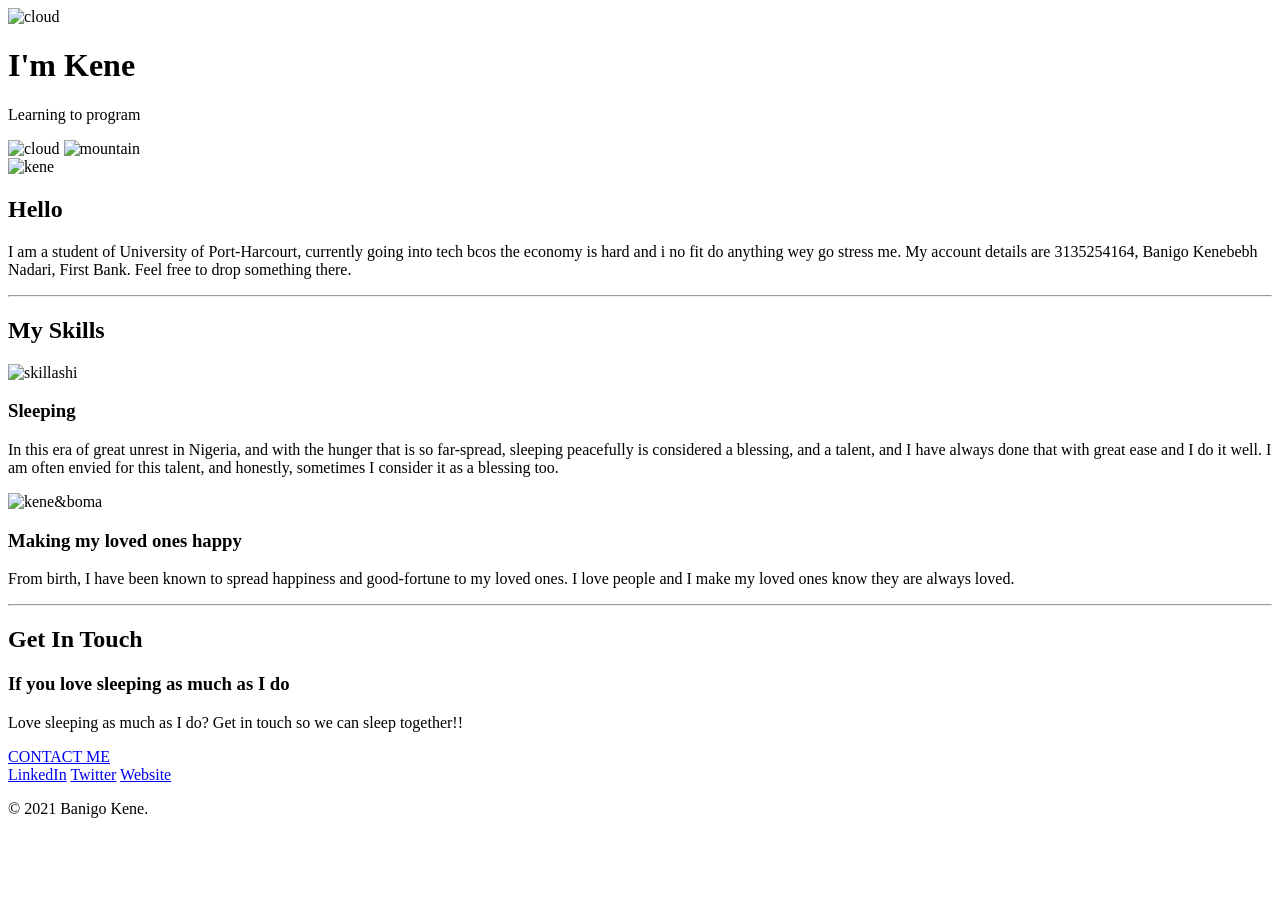
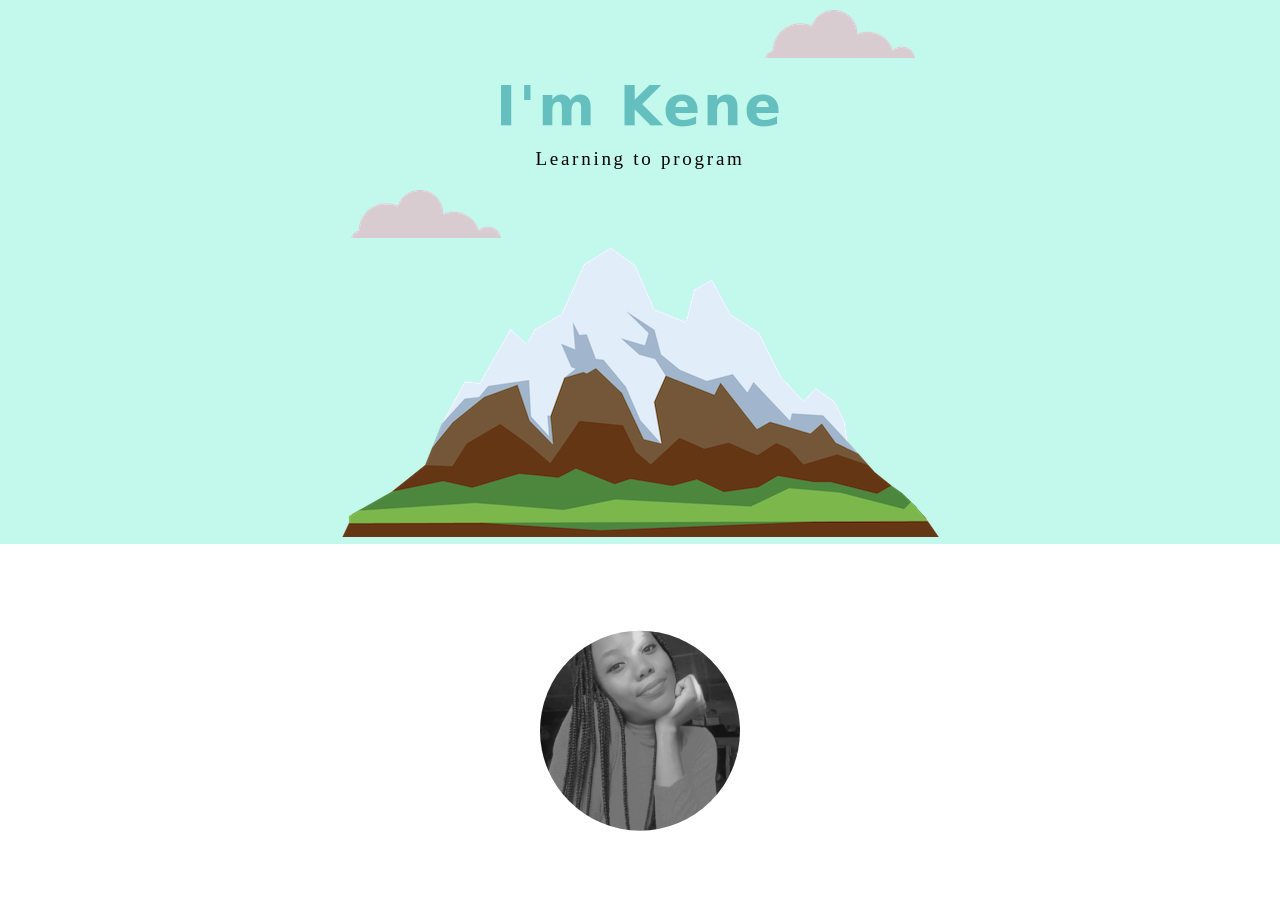
Before and after one commit to kenebebh/my-first-site, a plain HTML site: page index.html in a window 1280 px wide. Shown: the top 920 px of the page. Before the commit the page ends 834 px from the top, so only its background shows below. Drawn offline with Linux system fonts and the light colour scheme; files that its build step writes are made by us from their sources; the site is published under a folder, as on GitHub Pages, so addresses that start at the root find nothing; a web font is replaced by a local one.

Commit message:
updated the html

```diff
--- a/index.html
+++ b/index.html
@@ -3,8 +3,8 @@
 <head>
     <meta charset="UTF-8">
     <title>Kene's Webpage</title>
-    <link rel="icon" href="/ang-images/favicon.ico">
-    <link rel="stylesheet" href="/angela_css/mypage.css" type="text/css">
+    <link rel="icon" href="ang-images/favicon.ico">
+    <link rel="stylesheet" href="mypage.css" type="text/css">
     <link rel="preconnect" href="https://fonts.googleapis.com">
 <link rel="preconnect" href="https://fonts.gstatic.com" crossorigin>
 <link rel="preconnect" href="https://fonts.googleapis.com">
@@ -15,15 +15,15 @@
 <body>
 
  <div id="first-container">
-    <img class="top-cloud" src="/ang-images/cloud.png" alt="cloud">
+    <img class="top-cloud" src="ang-images/cloud.png" alt="cloud">
      <h1>I'm Kene</h1>
      <p>Learning to program</p>
-     <img class="bottom-cloud" src="/ang-images/cloud.png" alt="cloud">
-     <img class="mountain" src="/ang-images/mountain.png" alt="mountain">
+     <img class="bottom-cloud" src="ang-images/cloud.png" alt="cloud">
+     <img class="mountain" src="ang-images/mountain.png" alt="mountain">
     </div>
     <div class="middle-container">
   <div class="profile">
-    <img class="kene" src="/ang-images/fine.jpg" alt="kene">
+    <img class="kene" src="ang-images/fine.jpg" alt="kene">
     <h2>Hello</h2>
     <p>I am a student of University of Port-Harcourt, currently going into tech bcos the economy is hard and i no fit do anything wey go stress me. My account details are 3135254164, Banigo Kenebebh Nadari, First Bank. Feel free to drop something there.</p>
   </div>
@@ -31,12 +31,12 @@
   <div class="skills">
     <h2>My Skills</h2>
     <div class="skill-row" id="row1">
-      <img class="skill-pic" id="sleeper" src="/ang-images/sleep.jpg" alt="skillashi">
+      <img class="skill-pic" id="sleeper" src="ang-images/sleep.jpg" alt="skillashi">
       <h3>Sleeping</h3>
       <p>In this era of great unrest in Nigeria, and with the hunger that is so far-spread, sleeping peacefully is considered a blessing, and a talent, and I have always done that with great ease and I do it well. I am often envied for this talent, and honestly, sometimes I consider it as a blessing too.</p>
     </div>
     <div class="skill-row" id="row2">
-      <img class="skill-pic" id="boma" src="/ang-images/Snapchat-1379234116.jpg" alt="kene&boma">
+      <img class="skill-pic" id="boma" src="ang-images/Snapchat-1379234116.jpg" alt="kene&boma">
       <h3>Making my loved ones happy</h3>
       <p>From birth, I have been known to spread happiness and good-fortune to my loved ones. I love people and I make my loved ones know they are always loved. </p>
     </div>
```
